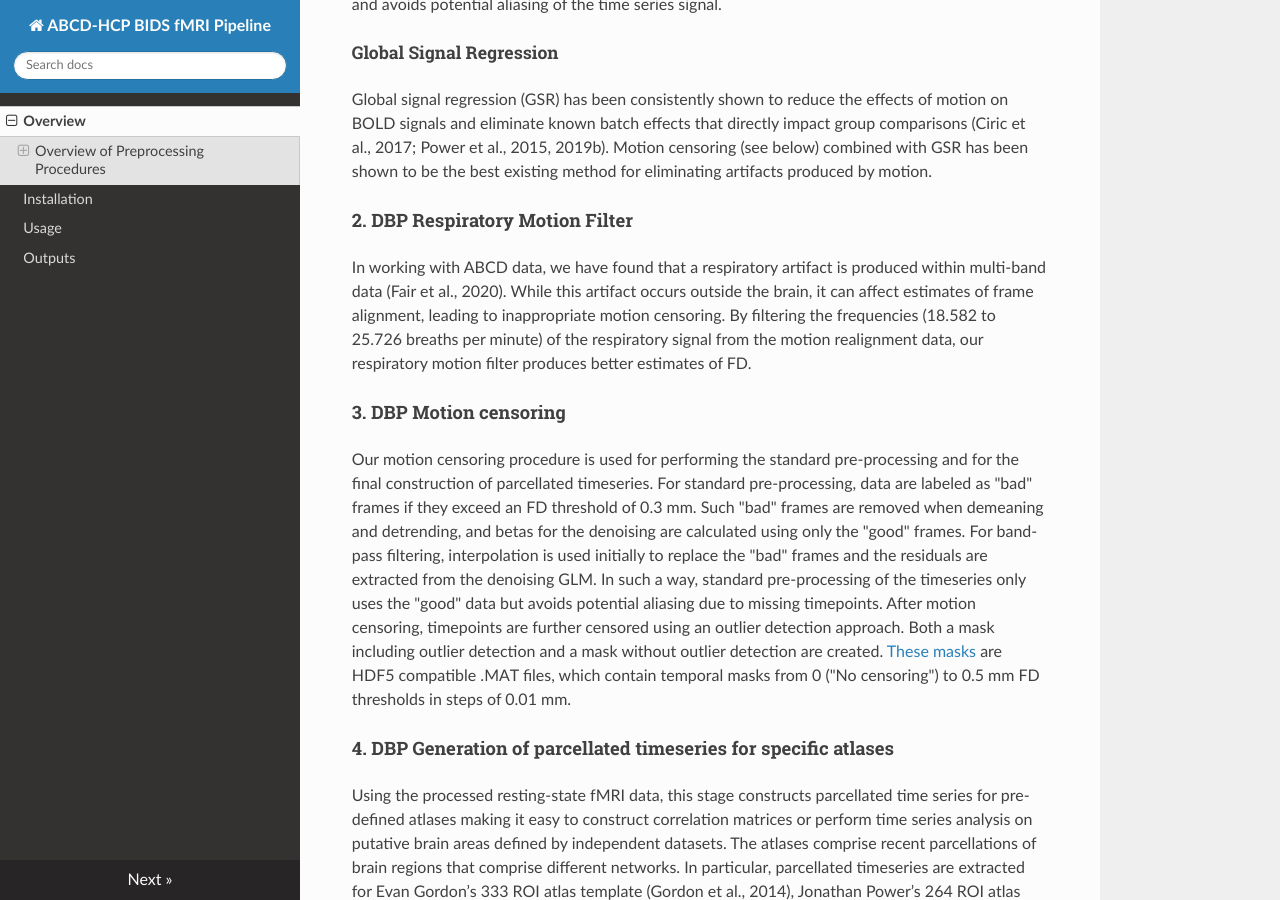
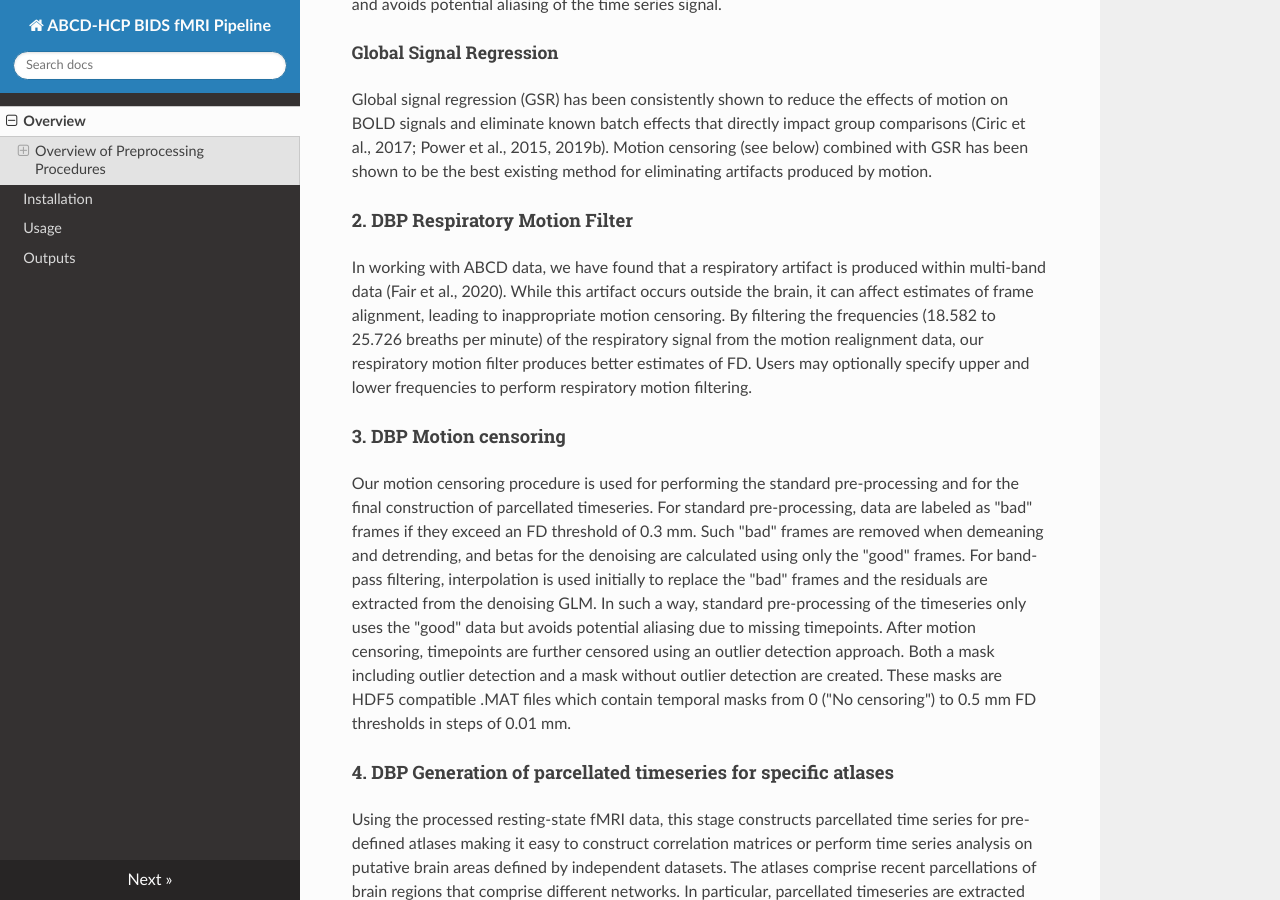
Before and after one commit to DCAN-Labs/abcd-hcp-pipeline, an MkDocs documentation site: the page built from docs/index.md, in a window 1280 px wide and 900 px high, scrolled down 2803 px. Built offline with MkDocs 1.6.1, drawn with Linux system fonts in a browser that asks for light colours; nearby versions of some CDN libraries; some of the changed text lies outside the part shown.

Commit message:
Update index.md
removed additional ABCC RTDs-specific language

```diff
--- a/docs/index.md
+++ b/docs/index.md
@@ -62,11 +62,11 @@
 
 #### 2. DBP Respiratory Motion Filter
 
-In working with ABCD data, we have found that a respiratory artifact is produced within multi-band data (Fair et al., 2020).  While this artifact occurs outside the brain, it can affect estimates of frame alignment, leading to inappropriate motion censoring.  By filtering the frequencies (18.582 to 25.726 breaths per minute) of the respiratory signal from the motion realignment data, our respiratory motion filter produces better estimates of FD.
+In working with ABCD data, we have found that a respiratory artifact is produced within multi-band data (Fair et al., 2020).  While this artifact occurs outside the brain, it can affect estimates of frame alignment, leading to inappropriate motion censoring.  By filtering the frequencies (18.582 to 25.726 breaths per minute) of the respiratory signal from the motion realignment data, our respiratory motion filter produces better estimates of FD. Users may optionally specify upper and lower frequencies to perform respiratory motion filtering.
 
 #### 3. DBP Motion censoring
 
-Our motion censoring procedure is used for performing the standard pre-processing and for the final construction of parcellated timeseries.  For standard pre-processing, data are labeled as "bad" frames if they exceed an FD threshold of 0.3 mm.  Such "bad" frames are removed when demeaning and detrending, and betas for the denoising are calculated using only the "good" frames. For band-pass filtering, interpolation is used initially to replace the "bad" frames and the residuals are extracted from the denoising GLM.  In such a way, standard pre-processing of the timeseries only uses the "good" data but avoids potential aliasing due to missing timepoints.  After motion censoring, timepoints are further censored using an outlier detection approach. Both a mask including outlier detection and a mask without outlier detection are created. [These masks](https://collection3165.readthedocs.io/en/stable/derivatives/#7-motion-mat-file) are HDF5 compatible .MAT files, which contain temporal masks from 0 ("No censoring") to 0.5 mm FD thresholds in steps of 0.01 mm.
+Our motion censoring procedure is used for performing the standard pre-processing and for the final construction of parcellated timeseries.  For standard pre-processing, data are labeled as "bad" frames if they exceed an FD threshold of 0.3 mm.  Such "bad" frames are removed when demeaning and detrending, and betas for the denoising are calculated using only the "good" frames. For band-pass filtering, interpolation is used initially to replace the "bad" frames and the residuals are extracted from the denoising GLM.  In such a way, standard pre-processing of the timeseries only uses the "good" data but avoids potential aliasing due to missing timepoints.  After motion censoring, timepoints are further censored using an outlier detection approach. Both a mask including outlier detection and a mask without outlier detection are created. These masks are HDF5 compatible .MAT files which contain temporal masks from 0 ("No censoring") to 0.5 mm FD thresholds in steps of 0.01 mm.
 
 #### 4. DBP Generation of parcellated timeseries for specific atlases
 
```
Also changed, not shown: other parts of docs/index.md (+1 -1 lines).
